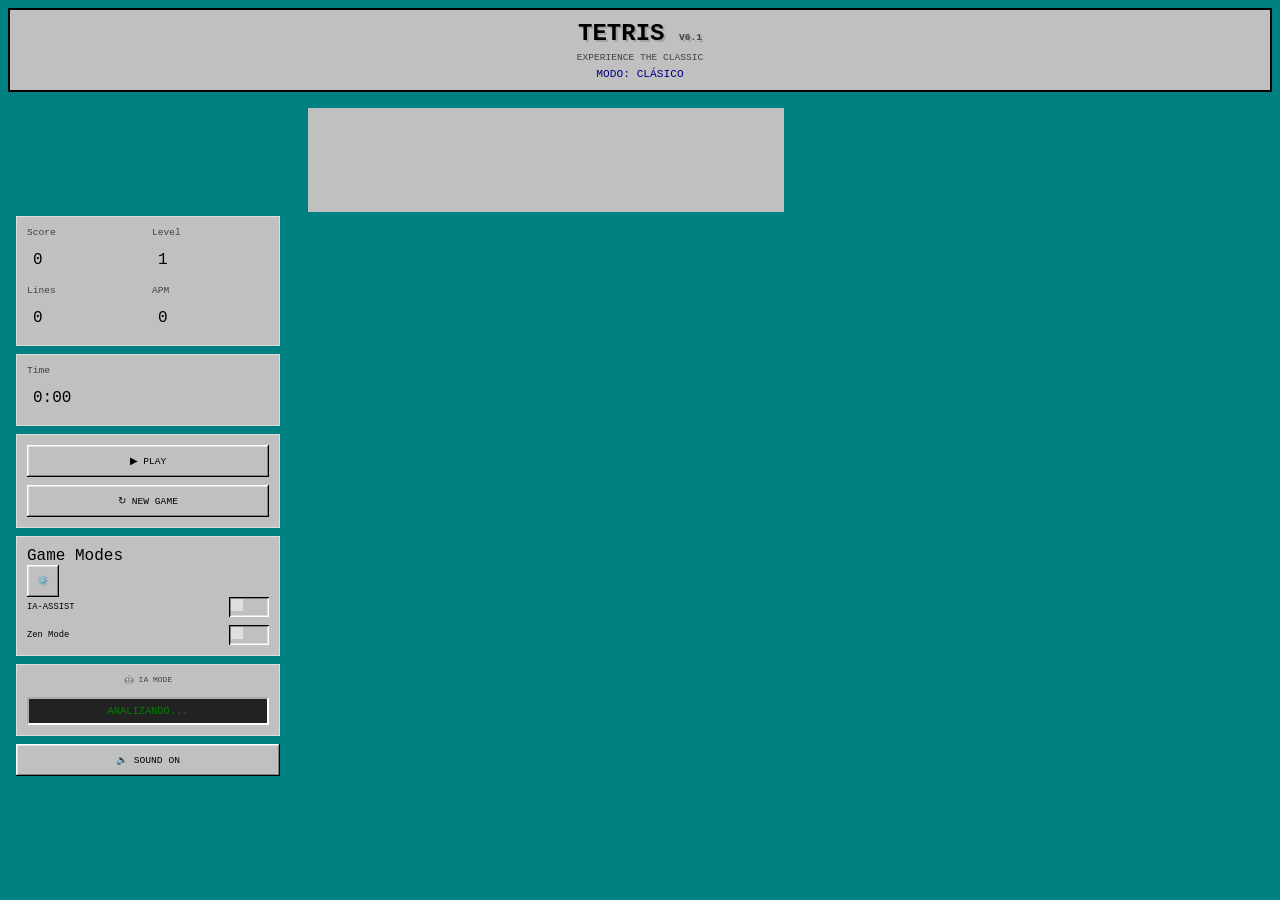
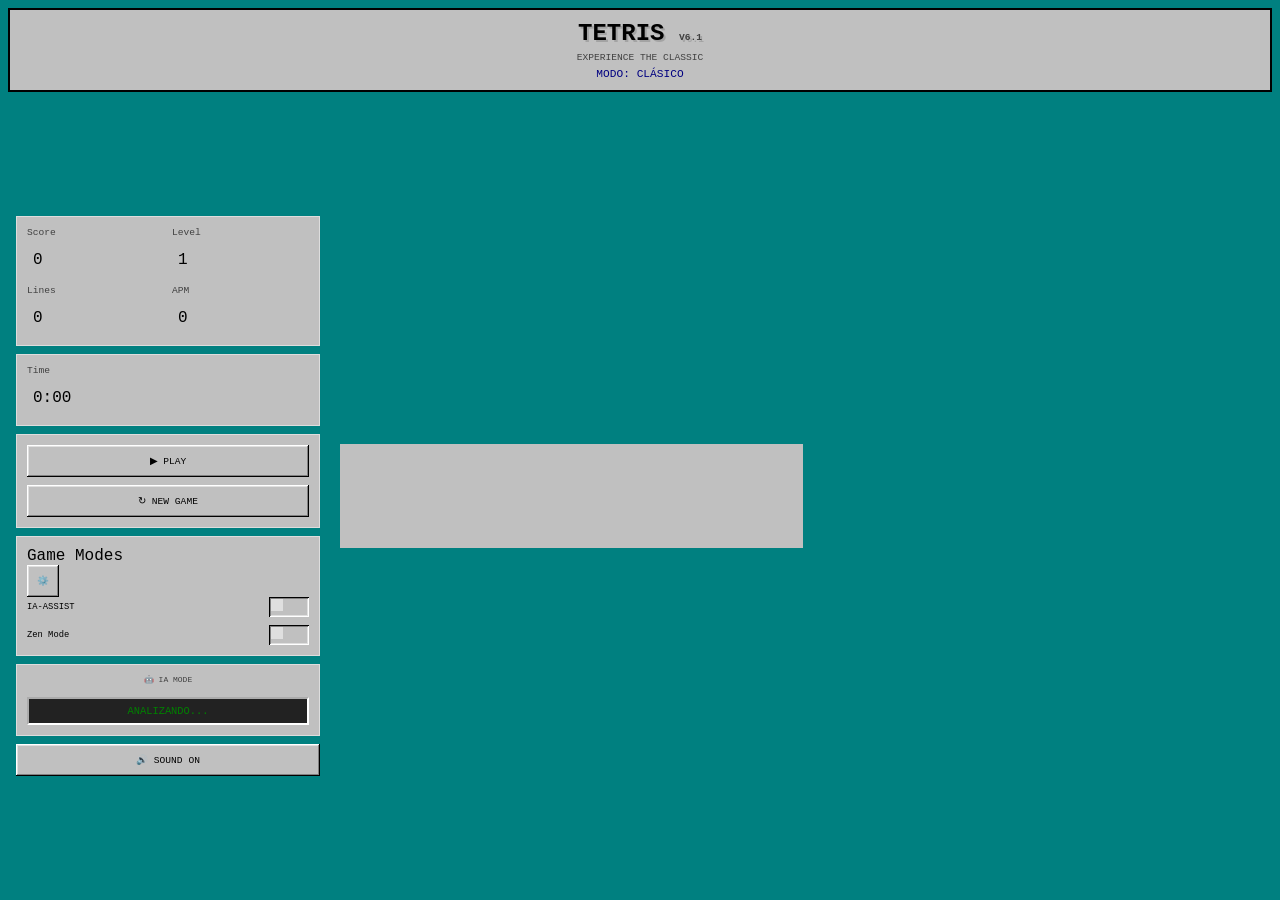

Fix full-width Tetris board scaling

--- a/tetris.css
+++ b/tetris.css
@@ -724,24 +724,31 @@ button:active {
 }
 #tetris-gameover .final-score { color: var(--accent); }
 
-/* --- Full viewport board scaling overrides --- */
+/* === LAYOUT FULL-WIDTH === */
 .container {
     max-width: none !important;
-    width: 100vw;
-    height: 100vh;
+    width: 100vw !important;
+    height: 100vh !important;
     padding: 8px;
+    margin: 0;
     box-sizing: border-box;
 }
 
 .main-grid {
-    grid-template-columns: 280px 1fr;
+    grid-template-columns: 320px 1fr;
     gap: 12px;
+    height: calc(100vh - 16px);
+    align-items: stretch;
 }
 
 .game-section {
-    flex: 1;
-    min-height: 0;
+    display: flex;
+    align-items: center;
+    justify-content: center;
     height: 100%;
+    min-height: 0;
+    background: transparent;
+    padding: 0;
 }
 
 .game-board-wrapper {
@@ -751,9 +758,10 @@ button:active {
     justify-content: center;
     width: 100%;
     height: 100%;
-    padding: 6px;
+    padding: 8px;
     background: transparent;
     overflow: hidden;
+    box-sizing: border-box;
 }
 
 .game-board {
@@ -762,4 +770,5 @@ button:active {
         inset -3px -3px 0 0 var(--win-light),
         inset 6px 6px 0 0 var(--win-shadow),
         inset -6px -6px 0 0 var(--win-hl);
+    border: none;
 }
